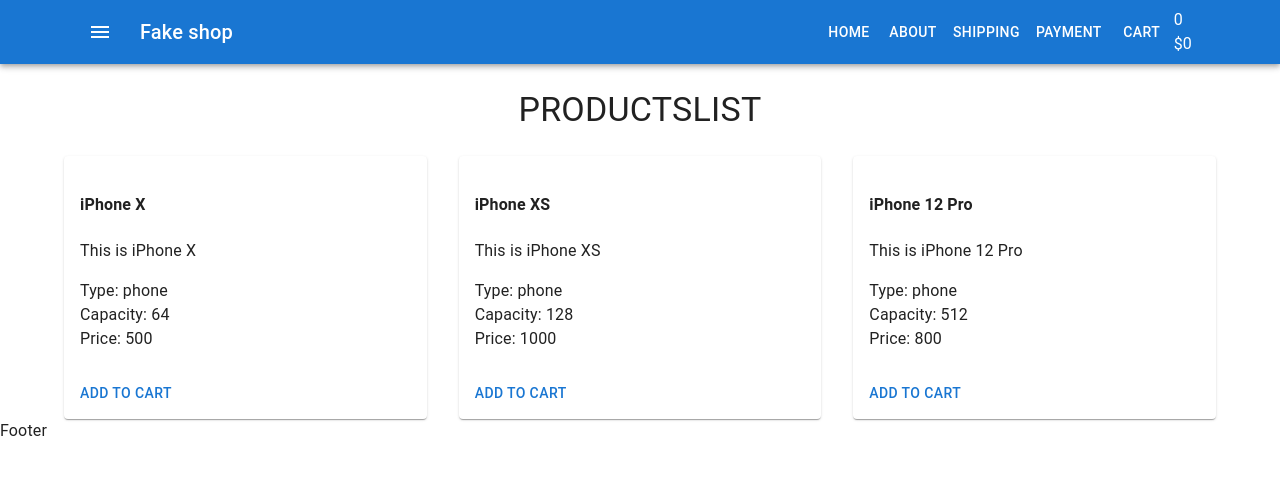
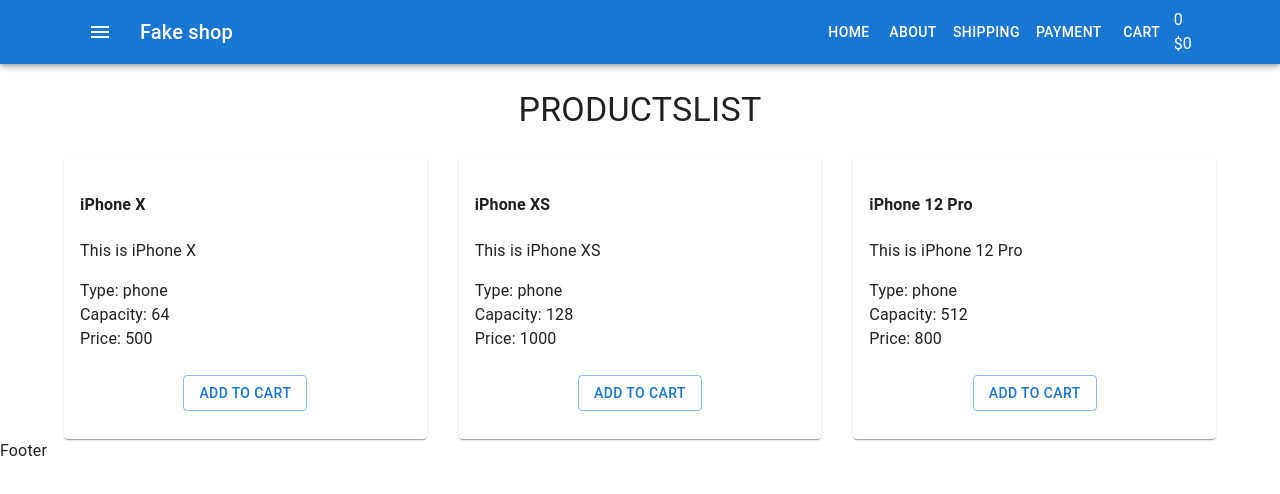
Before and after one commit to OlexanderChekmarev/fake-shop, a React (Create React App) app: page / in a window 1280 px wide. Shown: the top 494 px of the page. Built offline with nearby package versions, Linux system fonts and the light colour scheme.

Commit message:
add ProductList Item.css

```diff
--- /dev/null
+++ b/src/components/Products/ProductListItem.css
@@ -0,0 +1,5 @@
+.btn-wrap {
+    display: flex;
+    justify-content: center;
+    margin-bottom: 20px;
+}
--- a/src/components/Products/ProductListItem.tsx
+++ b/src/components/Products/ProductListItem.tsx
@@ -1,5 +1,5 @@
 import { Button, Card, CardActions, CardContent } from '@mui/material'
-import React from 'react'
+import "./ProductListItem.css"
 
 type Props = {
     name:string
@@ -19,8 +19,8 @@
                 <div>Capacity: {props.capacity}</div>
                 <div>Price: {props.price}</div>
             </CardContent>
-            <CardActions>
-                <Button>Add to cart</Button>
+            <CardActions className='btn-wrap'>
+                <Button variant="outlined">Add to cart</Button>
             </CardActions>
         </Card>
     )
```
